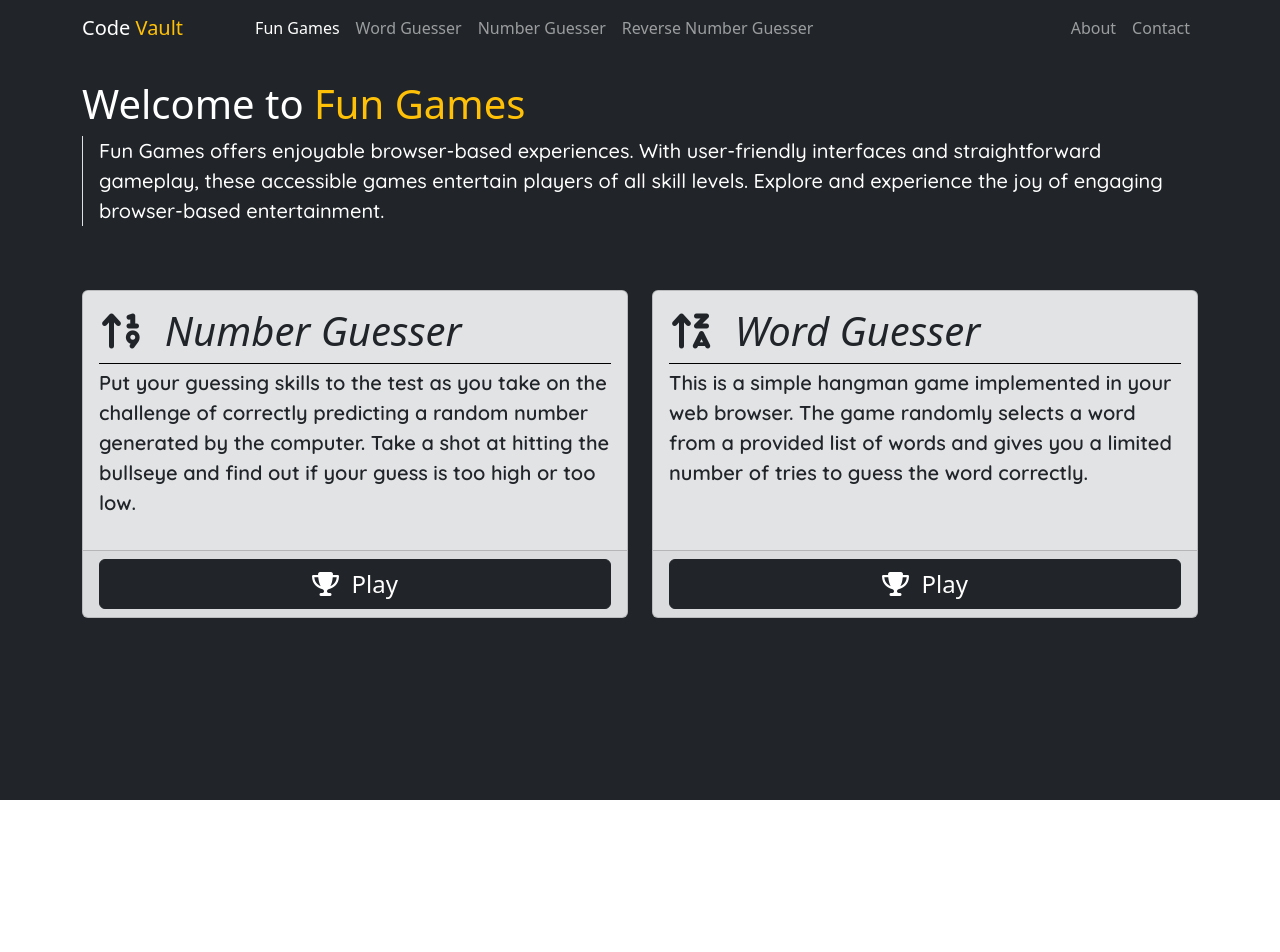
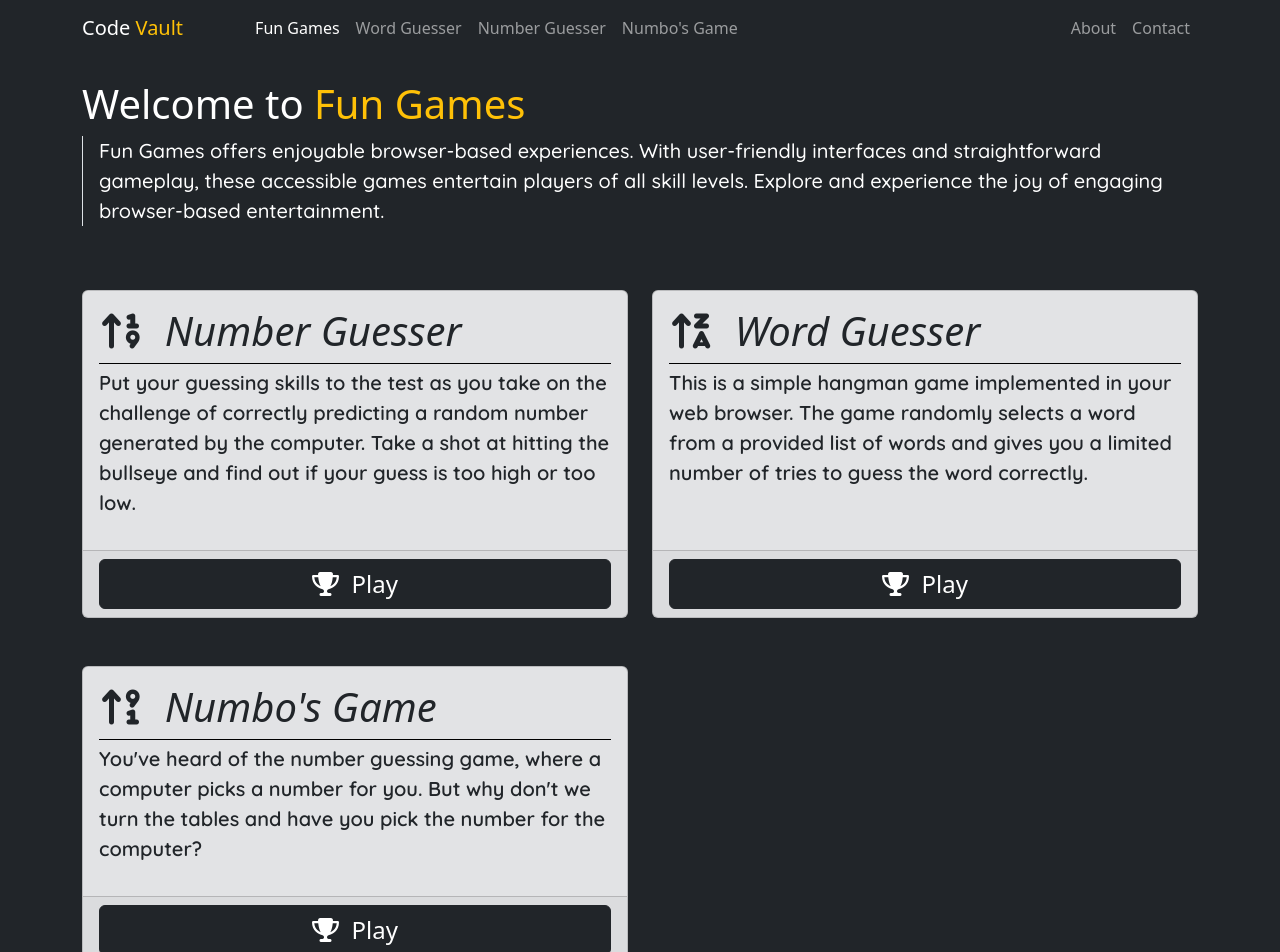
Before and after one commit to Oded2/Code-Vault, a SvelteKit app: page /fun-games in a window 1280 px wide. Shown: the top 952 px of the page. Before the commit the page ends 800 px from the top, so only its background shows below. Built offline with nearby package versions, Linux system fonts and the light colour scheme; a web font is replaced by a local one.

Commit message:
Added reverse number guesser to fun games home page

```diff
--- a/src/data/hrefs.json
+++ b/src/data/hrefs.json
@@ -64,7 +64,8 @@
         },
         "reversenumberguess": {
             "link": "/fun-games/reversenumberguess",
-            "title": "Reverse Number Guesser"
+            "title": "Numbo's Game",
+            "description": "You've heard of the number guessing game, where a computer picks a number for you. But why don't we turn the tables and have you pick the number for the computer?"
         }
     },
     "astrofetch": {
--- a/src/routes/fun-games/+page.svelte
+++ b/src/routes/fun-games/+page.svelte
@@ -38,6 +38,12 @@
           description="This is a simple hangman game implemented in your web browser. The game randomly selects a word from a provided list of words and gives you a limited number of tries to guess the word correctly."
           icon="arrow-up-z-a"
         />
+        <FunGamesCard
+          gameLink={directory["reversenumberguess"]["link"]}
+          title={directory["reversenumberguess"]["title"]}
+          description={hrefs["fun-games"]["reversenumberguess"]["description"]}
+          icon="arrow-up-9-1"
+        />
       </div>
     </div>
   </section>
```
